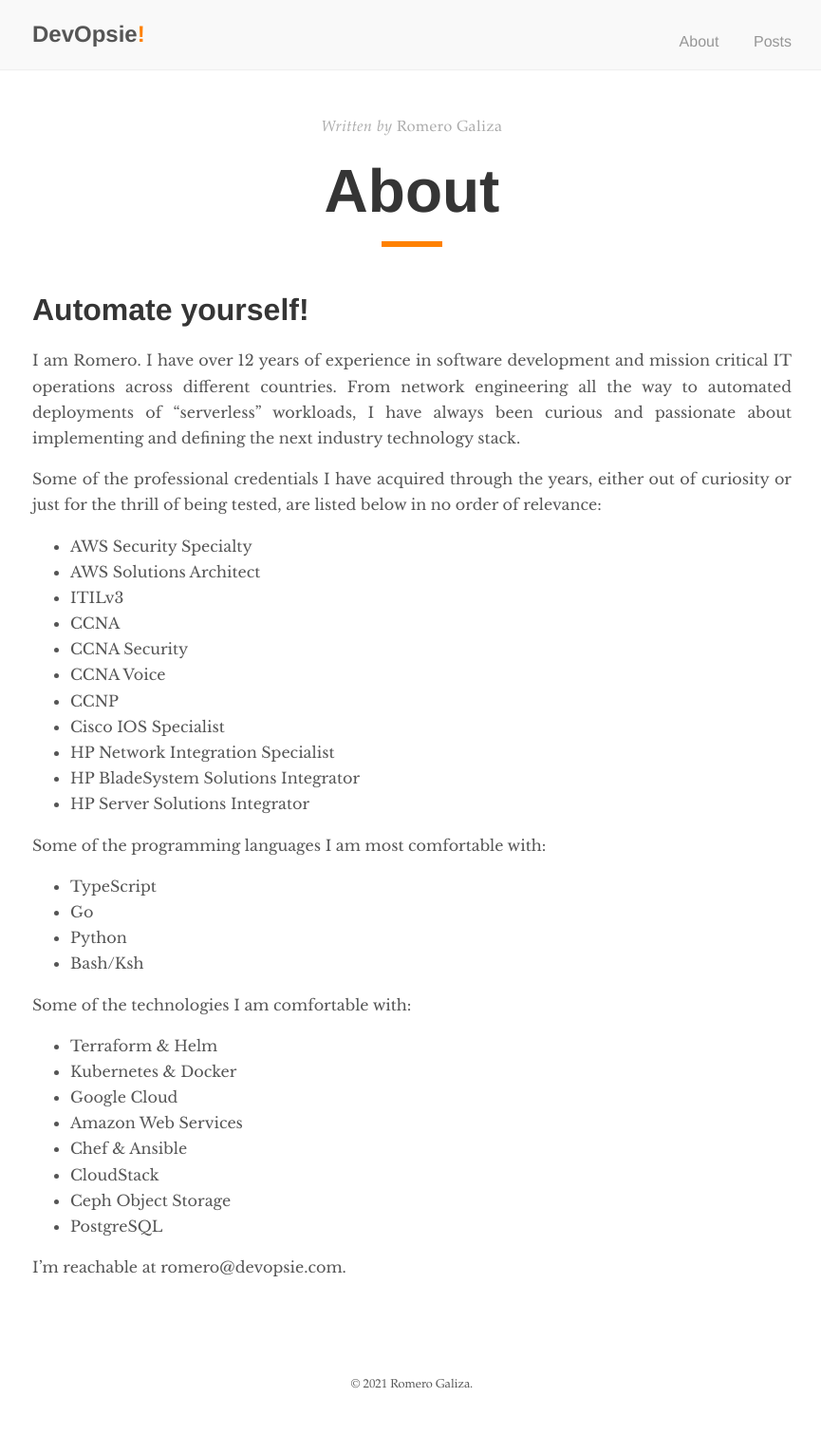
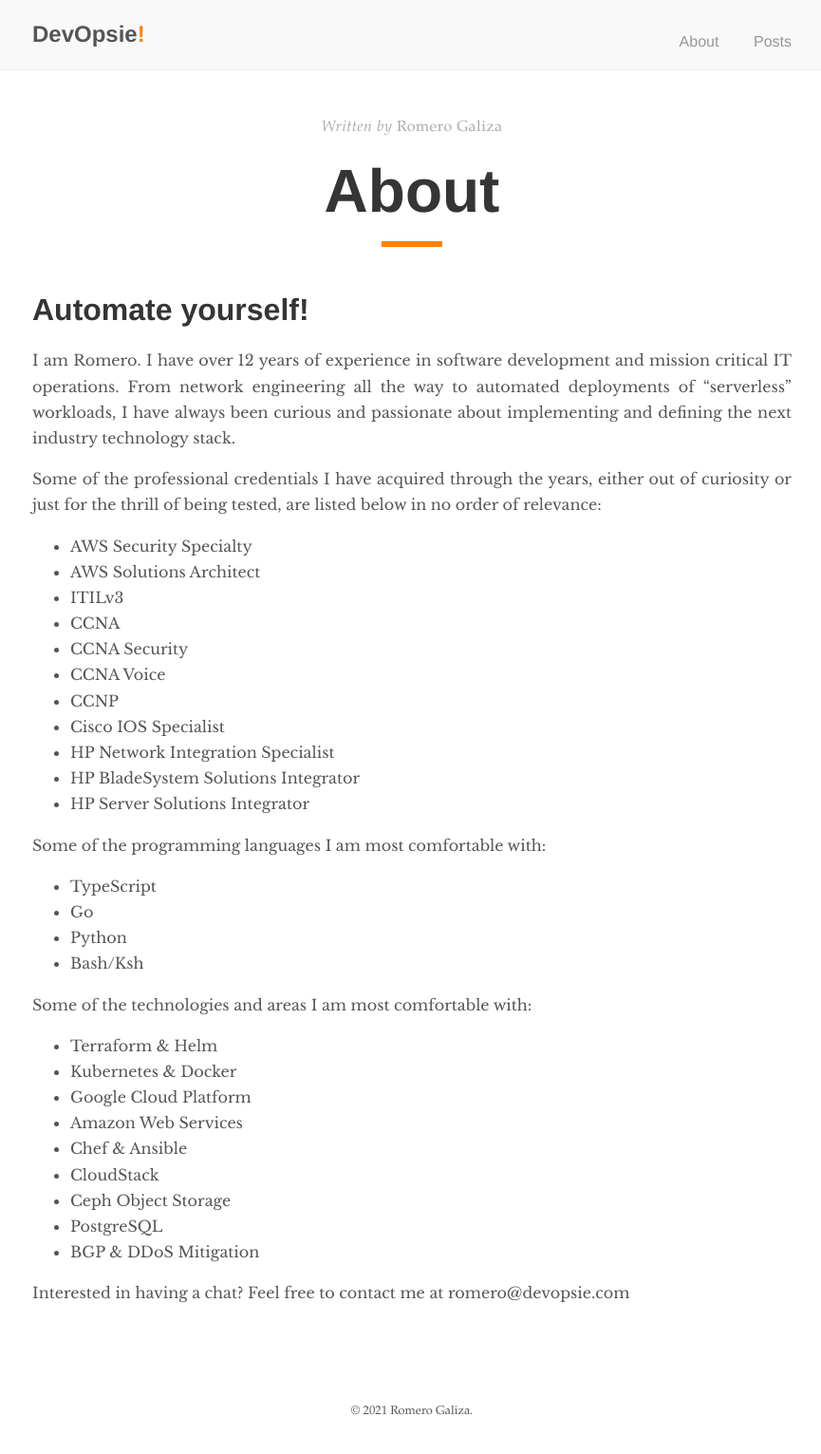
Before and after one commit to romerojunior/blog, a Jekyll site: the page built from about.md, in a window 1280 px wide. Shown: the whole page at 95% size, without its empty margins (206-1071 px from the left). Built offline with Jekyll 4.4.1, drawn with Linux system fonts in a browser that asks for light colours; before the commit the page ends 1504 px from its top, so only the background shows below that.

Commit message:
Update about.md

```diff
--- a/about.md
+++ b/about.md
@@ -6,7 +6,7 @@ permalink: /about/
 
 # Automate yourself!
 
-I am Romero. I have over 12 years of experience in software development and mission critical IT operations across different countries. From network engineering all the way to automated deployments of "serverless" workloads, I have always been curious and passionate about implementing and defining the next industry technology stack.
+I am Romero. I have over 12 years of experience in software development and mission critical IT operations. From network engineering all the way to automated deployments of "serverless" workloads, I have always been curious and passionate about implementing and defining the next industry technology stack.
 
 Some of the professional credentials I have acquired through the years, either out of curiosity or just for the thrill of being tested, are listed below in no order of relevance:
 
@@ -29,16 +29,16 @@ Some of the programming languages I am most comfortable with:
 * Python
 * Bash/Ksh
 
-Some of the technologies I am comfortable with:
+Some of the technologies and areas I am most comfortable with:
 
 * Terraform & Helm
 * Kubernetes & Docker
-* Google Cloud
+* Google Cloud Platform
 * Amazon Web Services
 * Chef & Ansible
 * CloudStack
 * Ceph Object Storage
 * PostgreSQL
+* BGP & DDoS Mitigation
 
-
-I'm reachable at romero@devopsie.com.
+Interested in having a chat? Feel free to contact me at romero@devopsie.com
```
